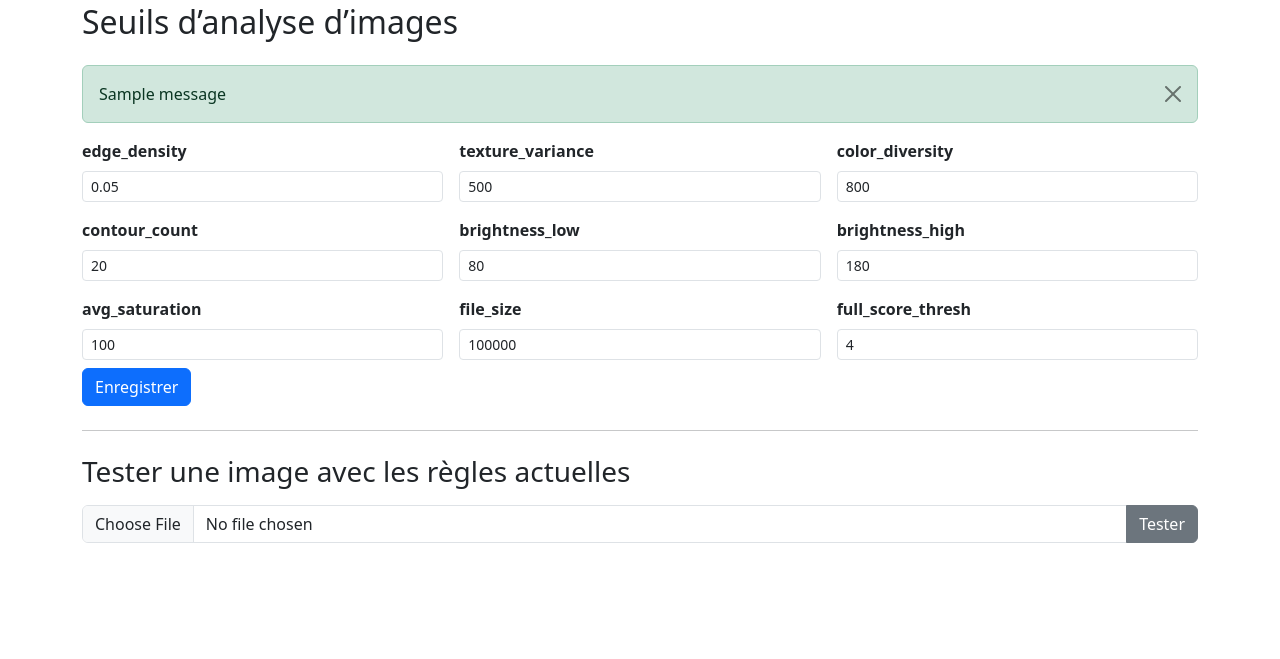
After one commit to benjidsv/wild-dump-prevention, a Flask app: page /rules/edit in a window 1280 px wide. The commit adds this page. Shown: the part 141-800 px from the top of the page. Run offline with Flask 3, Linux system fonts and the light colour scheme; the visitor is signed in with stand-in values (Sample User, id 1); tables that the repository leaves empty hold one stand-in row (values such as "Sample post"); one stand-in notice (Sample message) is shown.

Commit message:
Added the ability to modify rules

```diff
--- /dev/null
+++ b/app/classification/rules_store.py
@@ -0,0 +1,46 @@
+"""
+Central place to load / save the bin-classification thresholds.
+No other code, so nothing here depends on Flask routes.
+"""
+import json, pathlib, threading
+from typing import Dict, Any
+
+RULES_PATH   = pathlib.Path(__file__).with_name("rules.json")
+_lock        = threading.RLock()
+_cache: Dict[str, Any] | None = None
+_mtime: float | None = None
+
+DEFAULTS = {
+    "edge_density"      : 0.05,
+    "texture_variance"  : 500,
+    "color_diversity"   : 800,
+    "contour_count"     : 20,
+    "brightness_low"    : 80,
+    "brightness_high"   : 180,
+    "avg_saturation"    : 100,
+    "file_size"         : 100_000,
+    "full_score_thresh" : 4
+}
+
+def _touch_file_with_defaults() -> None:
+    RULES_PATH.write_text(json.dumps(DEFAULTS, indent=2))
+
+def get_rules() -> Dict[str, Any]:
+    """Return the latest rules, auto-reloading when the file changes."""
+    global _cache, _mtime
+    with _lock:
+        if not RULES_PATH.exists():
+            _touch_file_with_defaults()
+
+        mtime = RULES_PATH.stat().st_mtime
+        if _cache is None or mtime != _mtime:
+            _cache = json.loads(RULES_PATH.read_text())
+            _mtime = mtime
+        return _cache
+
+def save_rules(new_rules: Dict[str, Any]) -> None:
+    with _lock:
+        RULES_PATH.write_text(json.dumps(new_rules, indent=2))
+        # force reload on next get_rules()
+        global _cache, _mtime
+        _cache, _mtime = None, None
--- a/app/routes.py
+++ b/app/routes.py
@@ -2,7 +2,7 @@ import time
 import uuid
 
 import cv2
-from flask import Blueprint, render_template, request, redirect, url_for, current_app, flash, session
+from flask import Blueprint, render_template, request, redirect, url_for, current_app, flash, session, abort, jsonify
 from geopy.exc import GeocoderServiceError
 from geopy.extra.rate_limiter import RateLimiter
 from sqlalchemy import func
@@ -10,6 +10,7 @@ from sqlalchemy.orm import joinedload
 from werkzeug.utils import secure_filename
 import os
 from app.classification.rules import classify_image_by_rules
+from app.classification.rules_store import get_rules, save_rules
 from app.db.models import Image, User, Location
 from app.extensions import database
 from datetime import datetime
@@ -19,9 +20,44 @@ from werkzeug.security import generate_password_hash, check_password_hash
 from functools import wraps
 from geopy.geocoders import Nominatim
 
+import json, pathlib, threading
+from typing import Dict, Any
+
+RULES_PATH   = pathlib.Path(__file__).with_name("rules.json")
+_rules_lock  = threading.RLock()
+_rules_cache: Dict[str, Any] | None = None
+_rules_mtime: float | None = None
+
+def _reload_rules_if_needed() -> Dict[str, Any]:
+    """Return latest rules; reload from disk if file changed or first call."""
+    global _rules_cache, _rules_mtime
+    with _rules_lock:
+        try:
+            mtime = RULES_PATH.stat().st_mtime
+        except FileNotFoundError:
+            # Create file with sensible defaults the first time
+            defaults = {
+                "edge_density"      : 0.05,
+                "texture_variance"  : 500,
+                "color_diversity"   : 800,
+                "contour_count"     : 20,
+                "brightness_low"    : 80,
+                "brightness_high"   : 180,
+                "avg_saturation"    : 100,
+                "file_size"         : 100_000,
+                "full_score_thresh" : 4
+            }
+            RULES_PATH.write_text(json.dumps(defaults, indent=2))
+            _rules_cache, _rules_mtime = defaults, RULES_PATH.stat().st_mtime
+            return defaults
+
+        if _rules_cache is None or mtime != _rules_mtime:
+            _rules_cache  = json.loads(RULES_PATH.read_text())
+            _rules_mtime  = mtime
+        return _rules_cache
+
 def str_to_bool(val: str | None) -> bool:
     return (val or "").lower() == "true"
-
 
 def extract_exif_location(image_path):
     img = PILImage.open(image_path)
@@ -558,11 +594,36 @@ def dashboard():
                 "label": img.label or "non défini"
             })
 
+    from collections import defaultdict
+    tile = lambda v: round(v, 2)  # 0.01° ≈ 1 km
+
+    grid = defaultdict(lambda: {"full": 0, "total": 0, "lat": 0, "lon": 0})
+
+    for loc in locations_coords:  # ← already filtered list
+        lt, ln = tile(loc["lat"]), tile(loc["lon"])
+        key = (lt, ln)
+        bucket = grid[key]
+        bucket["total"] += 1
+        if loc["label"] == "full":
+            bucket["full"] += 1
+        bucket["lat"], bucket["lon"] = lt, ln  # keep centre
+
+    # convert to list the template can “tojson”
+    danger_zones = [
+        {
+            "lat": b["lat"],
+            "lon": b["lon"],
+            "ratio": b["full"] / b["total"]  # 0 → green, 1 → dark-red
+        }
+        for b in grid.values() if b["total"] >= 3  # ignore tiny samples
+    ]
+
     return render_template(
         "dashboard.html",
         stats=stats,
         locations=all_locations,
-        locations_coords=locations_coords
+        locations_coords=locations_coords,
+        danger_zones=danger_zones,
     )
 @main.route("/register", methods=["GET", "POST"])
 def register():
@@ -650,3 +711,52 @@ def delete_user(user_id):
         database.session.commit()
         flash("Compte supprimé ✅", "success")
     return redirect(url_for("main.admin_dashboard"))
+
+@main.route("/rules", methods=["GET"])
+@admin_required
+def rules_get():
+    return jsonify(get_rules()), 200
+
+@main.route("/rules/edit", methods=["GET", "POST"])
+@admin_required
+def rules_edit():
+    if request.method == "POST":
+        incoming = request.form.to_dict()
+        schema = {           # même mapping qu'avant
+            "edge_density": float, "texture_variance": float,
+            "color_diversity": int, "contour_count": int,
+            "brightness_low": int, "brightness_high": int,
+            "avg_saturation": float, "file_size": int,
+            "full_score_thresh": int,
+        }
+        try:
+            cleaned = {k: schema[k](incoming[k]) for k in schema}
+        except Exception as e:
+            flash(f"Champ invalide : {e}", "danger")
+            return redirect(request.url)
+
+        save_rules(cleaned)
+        flash("Règles mises à jour !", "success")
+        return redirect(url_for("main.rules_edit"))
+
+    return render_template("rules_editor.html", rules=get_rules())
+
+# --- POST séparé pour tester une image ------------------------------------
+@main.route("/rules/test", methods=["POST"])
+@admin_required
+def rules_test():
+    if 'test_image' not in request.files or request.files['test_image'].filename == '':
+        flash("Choisissez un fichier à tester", "warning")
+        return redirect(url_for('main.rules_edit'))
+
+    f = request.files['test_image']
+    fname = secure_filename(f.filename)
+    tmp   = os.path.join(current_app.config['UPLOAD_FOLDER'], 'tmp', f"{uuid.uuid4()}_{fname}")
+    os.makedirs(os.path.dirname(tmp), exist_ok=True)
+    f.save(tmp)
+
+    result = classify_image_by_rules(tmp)   # ⇒ 'full' ou 'empty'
+    os.remove(tmp)
+
+    flash(f"Résultat : {result}", "info")
+    return redirect(url_for('main.rules_edit', _anchor='result'))
--- a/app/templates/base.html
+++ b/app/templates/base.html
@@ -30,6 +30,7 @@
                         <li><a class="dropdown-item" href="{{ url_for('main.upload') }}"><i class="bi bi-collection me-2"></i>Mes images</a></li>
                         {% if current_user.is_admin %}
                             <li><a class="dropdown-item" href="{{ url_for('main.admin_dashboard') }}"><i class="bi bi-lock me-2"></i>Administration</a></li>
+                            <li><a class="dropdown-item" href="{{ url_for('main.rules_edit') }}"><i class="bi bi-gear me-2"></i>Édition des règles</a></li>
                         {% endif %}
                         <li><hr class="dropdown-divider"></li>
                         <li><a class="dropdown-item text-danger" href="{{ url_for('main.logout') }}"><i class="bi bi-box-arrow-right me-2"></i>Déconnexion</a></li>
--- /dev/null
+++ b/app/templates/rules_editor.html
@@ -0,0 +1,54 @@
+{% extends "base.html" %}
+{% block title %}Éditer & Tester les règles{% endblock %}
+{% block content %}
+
+<h2 class="mb-4">Seuils d’analyse d’images</h2>
+<!-- Flash messages (Bootstrap alerts) -->
+{% with messages = get_flashed_messages(with_categories=true) %}
+  {% if messages %}
+    {% for category, message in messages %}
+      <div class="alert alert-{{ category }} alert-dismissible fade show" role="alert">
+        {{ message }}
+        <button type="button" class="btn-close" data-bs-dismiss="alert" aria-label="Close"></button>
+      </div>
+    {% endfor %}
+  {% endif %}
+{% endwith %}
+
+<!-- ------------- EDIT RULES FORM ------------------------------------------- -->
+<form method="POST" class="row row-cols-2 row-cols-md-3 g-3" action="{{ url_for('main.rules_edit') }}">
+  <input type="hidden" name="csrf_token" value="{{ csrf_token() }}">
+  {% for key, value in rules.items() %}
+    <div class="col">
+      <label class="form-label fw-bold" for="{{ key }}">{{ key }}</label>
+      <input  id="{{ key }}"
+              class="form-control form-control-sm"
+              type="number" step="any"
+              name="{{ key }}" value="{{ value }}">
+    </div>
+  {% endfor %}
+
+  <div class="col-12 mt-2">
+    <button class="btn btn-primary">Enregistrer</button>
+  </div>
+</form>
+
+<hr class="my-4">
+<h3 class="mb-3">Tester une image avec les règles actuelles</h3>
+
+<!-- ------------- TEST IMAGE FORM ------------------------------------------- -->
+<form method="POST" enctype="multipart/form-data" action="{{ url_for('main.rules_test') }}" class="mb-4">
+  <input type="hidden" name="csrf_token" value="{{ csrf_token() }}">
+  <div class="input-group">
+    <input class="form-control" type="file" name="test_image" accept="image/*" required>
+    <button class="btn btn-secondary" type="submit">Tester</button>
+  </div>
+</form>
+
+{% if test_result is defined %}
+  <div class="alert alert-info">
+    Résultat de la classification : <strong>{{ test_result }}</strong>
+  </div>
+{% endif %}
+
+{% endblock %}
--- a/dashboard/charts.py
+++ /dev/null
@@ -1,3 +0,0 @@
-# In the future: generate matplotlib charts from Image + Feature data
-def generate_pie_data():
-    return {"full": 10, "empty": 15}
```
Also changed, not shown: app/classification/classifier.py (deleted, +0 -19 lines), app/classification/rules.py (+23 -16 lines), app/templates/dashboard.html (+113 -52 lines), dashboard/maps.py (deleted).
